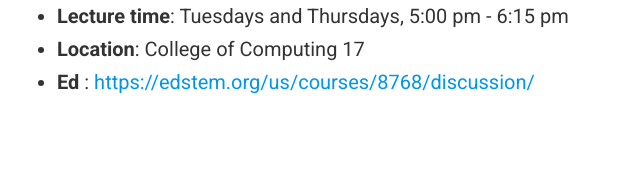
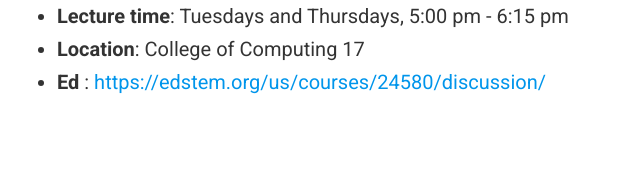
Before and after one commit to Nimisha-Roy/CS3300_Fall23, a plain HTML site: page index.html in a window 1280 px wide. Shown: the part 221-397 px from the top of the page, 53-693 px from the left. Drawn offline with nearby package versions, Linux system fonts and the light colour scheme; no server answers; a script that the page names is missing; some icons are missing.

Commit message:
changed ed stem link

```diff
--- a/index.html
+++ b/index.html
@@ -95,7 +95,7 @@
 <ul>
 <li><strong>Lecture time</strong>: Tuesdays and Thursdays, 5:00 pm - 6:15 pm </li>
 <li><strong>Location</strong>: College of Computing 17</li>
-<li><strong>Ed </strong>: <a href="https://edstem.org/us/courses/24580/discussion/" target="_blank">https://edstem.org/us/courses/8768/discussion/</a></li>
+<li><strong>Ed </strong>: <a href="https://edstem.org/us/courses/24580/discussion/" target="_blank">https://edstem.org/us/courses/24580/discussion/</a></li>
 </ul>
 
 <figure>
```
